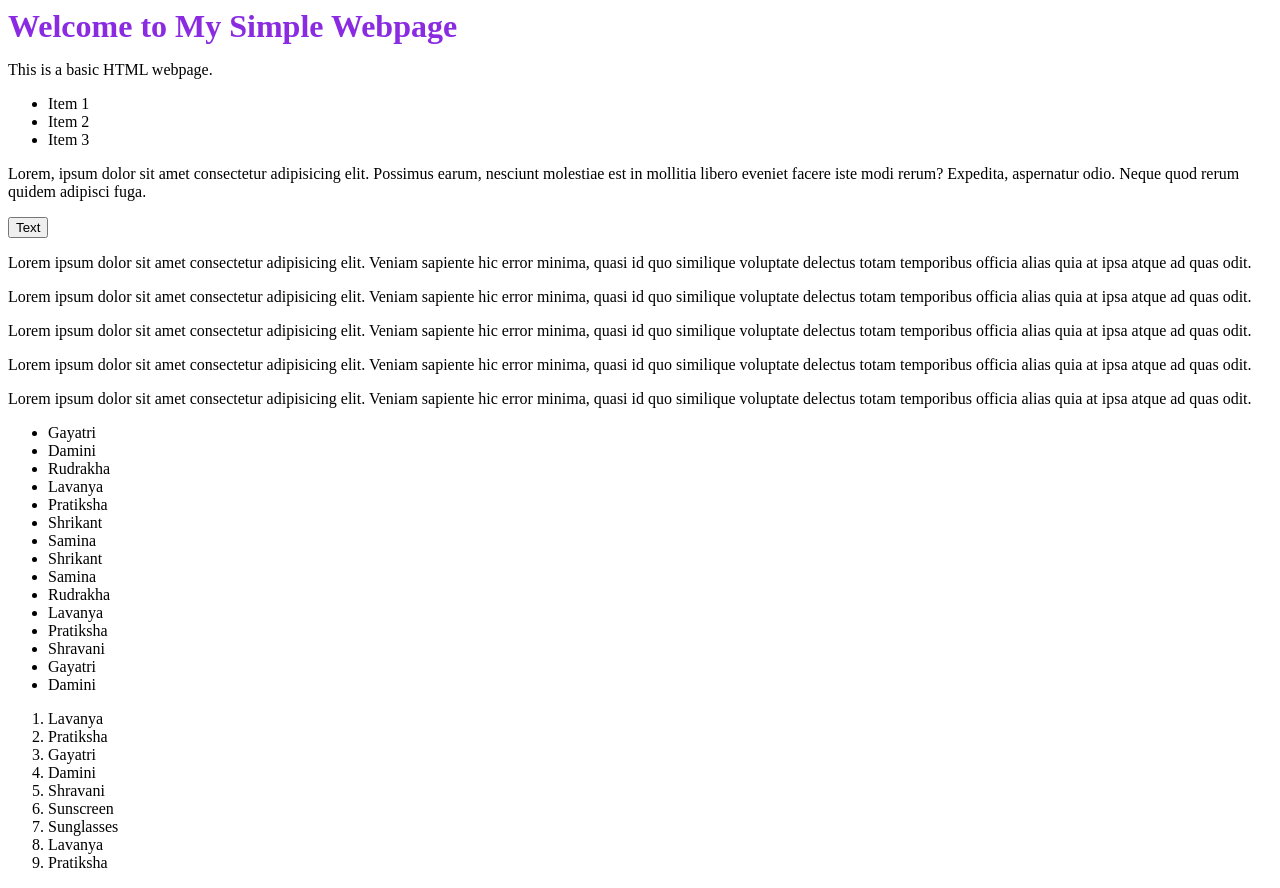
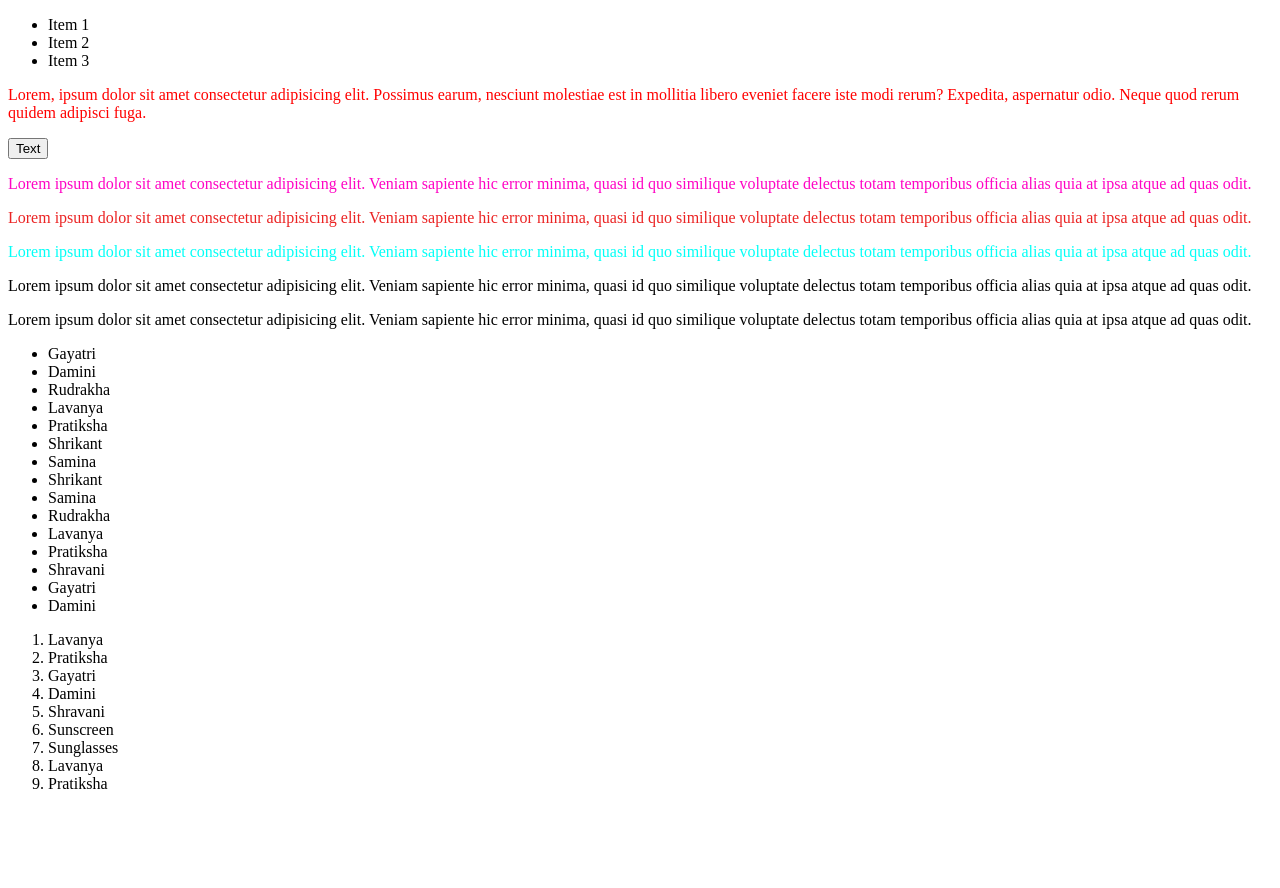
Before and after one commit to GayatriGawai/first_git_project, a plain HTML site: page VS_Code/index.html in a window 1280 px wide. Both pictures are taken after a click on the button "Text". After the commit the page ends 809 px from the top, so only its background shows below. Drawn offline with nearby package versions, Linux system fonts and the light colour scheme.

Commit message:
Going to add new one

```diff
--- a/VS_Code/index.html
+++ b/VS_Code/index.html
@@ -3,29 +3,12 @@
     <head>
         <meta charset="UTF-8" />
         <title>My Simple Webpage</title>
-        <style>
-            h1 {
-                margin: auto;
-                display: inline;
-                color: blueviolet;
-                font-family: 'Times New Roman', Times, serif;
-            }
-            #p1 {
-                display: none;
-            }
-        </style>
         <script src="https://code.jquery.com/jquery-3.6.0.min.js"></script>
-        <script>
-            $(document).ready(function () {
-                $('#b1').click(function () {
-                    $('#p1').css('display', 'block');
-                });
-            });
-        </script>
+
+        <link rel="stylesheet" type="text/css" href="style.css" />
+        <script src="script.js"></script>
     </head>
     <body>
-        <h1>Welcome to My Simple Webpage</h1>
-        <p>This is a basic HTML webpage.</p>
         <ul>
             <li>Item 1</li>
             <li>Item 2</li>
@@ -38,17 +21,17 @@
             adipisci fuga.
         </p>
         <button id="b1">Text</button>
-        <p>
+        <p style="color: rgb(255, 4, 196)">
             Lorem ipsum dolor sit amet consectetur adipisicing elit. Veniam
             sapiente hic error minima, quasi id quo similique voluptate delectus
             totam temporibus officia alias quia at ipsa atque ad quas odit.
         </p>
-        <p>
+        <p style="color: rgb(235, 35, 35)">
             Lorem ipsum dolor sit amet consectetur adipisicing elit. Veniam
             sapiente hic error minima, quasi id quo similique voluptate delectus
             totam temporibus officia alias quia at ipsa atque ad quas odit.
         </p>
-        <p>
+        <p style="color: rgb(4, 255, 247)">
             Lorem ipsum dolor sit amet consectetur adipisicing elit. Veniam
             sapiente hic error minima, quasi id quo similique voluptate delectus
             totam temporibus officia alias quia at ipsa atque ad quas odit.
--- /dev/null
+++ b/VS_Code/script.js
@@ -0,0 +1,5 @@
+$(document).ready(function () {
+    $('#b1').click(function () {
+        $('#p1').css({ display: 'block', color: 'red' });
+    });
+});
--- /dev/null
+++ b/VS_Code/style.css
@@ -0,0 +1,10 @@
+h1 {
+    margin: auto;
+    display: inline;
+    color: blueviolet;
+    font-family: 'Times New Roman', Times, serif;
+}
+
+#p1 {
+    display: none;
+}
```
Also changed, not shown: third.txt (added).
